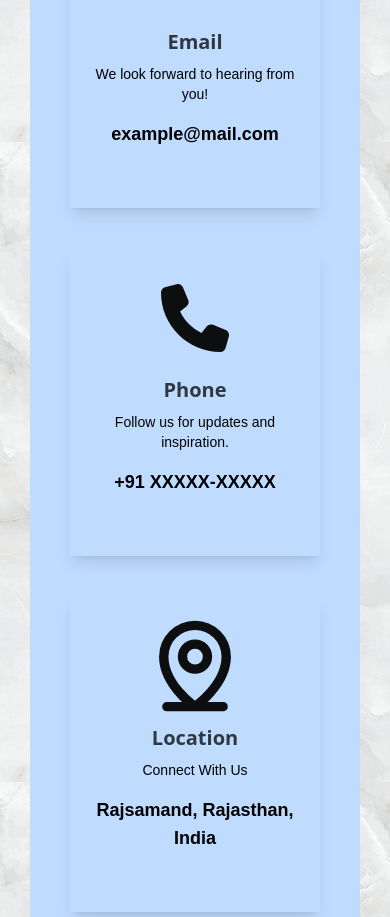
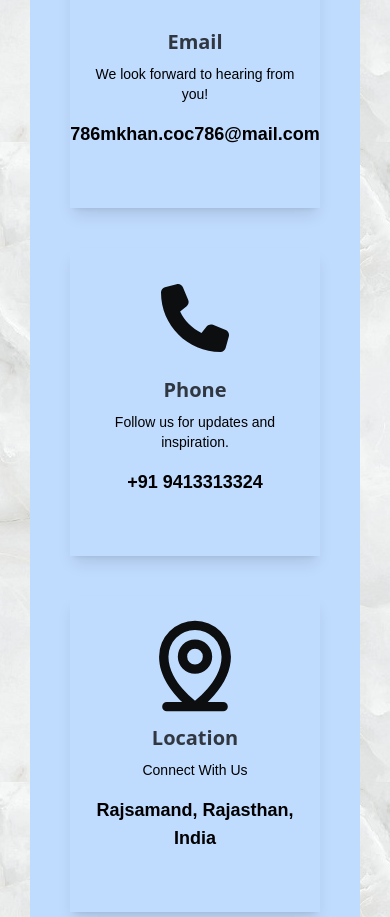
Before and after one commit to Mustak24/New-Q, a Next.js app: page /contact in a window 390 px wide. Shown: the part 1880-2797 px from the top of the page. Built offline with nearby package versions, Linux system fonts and the light colour scheme.

Commit message:
update email and mobile number

```diff
--- a/pages/contact.js
+++ b/pages/contact.js
@@ -142,7 +142,7 @@ export default function Contact() {
                                         <IoIosMail className='size-[100px] text-blink' />
                                         <div className="text-center font-sans font-bold opacity-75 text-black text-xl">Email</div>
                                         <div className="text-sm">We look forward to hearing from you!</div>
-                                        <div className="font-bold my-2">example@mail.com</div>
+                                        <div className="font-bold my-2">786mkhan.coc786@mail.com</div>
                                     </div>
                                 } />
                             </div>
@@ -153,7 +153,7 @@ export default function Contact() {
                                         <FaPhone className='size-[100px] text-blink p-4' />
                                         <div className="text-center font-sans font-bold opacity-75 text-black text-xl">Phone</div>
                                         <div className="text-sm">Follow us for updates and inspiration.</div>
-                                        <div className="font-bold my-2">+91 XXXXX-XXXXX</div>
+                                        <div className="font-bold my-2">+91 9413313324</div>
                                     </div>
                                 } />
                             </div>
```
